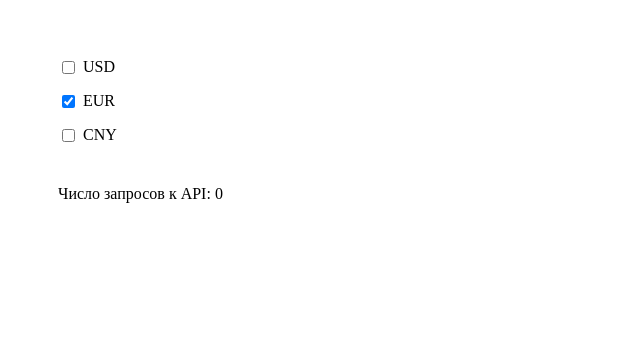
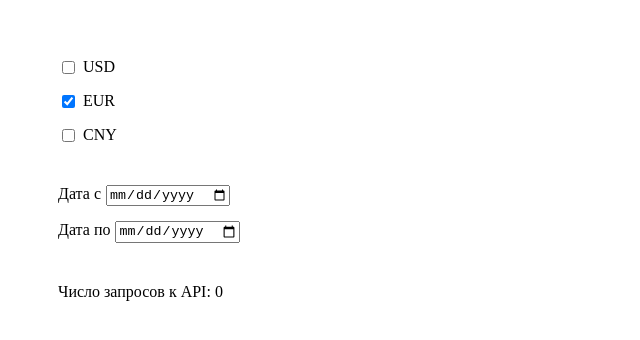
Before and after one commit to SOFG1/currency-rates, a React (Vite) app: page / in a window 1280 px wide. Shown: the top 340 px of the page, without its empty margins (0-640 px from the left). Built offline with nearby package versions, Linux system fonts and the light colour scheme.

Commit message:
add select dates component

```diff
--- /dev/null
+++ b/src/components/SelectDatesComponent.tsx
@@ -0,0 +1,39 @@
+import React, { useCallback } from "react"
+import styled from "styled-components"
+import { DatesType } from "../types"
+
+
+const StyledWrapper = styled.div`
+    margin-bottom: 40px;
+`
+
+const StyledBox = styled.div`
+    display: flex;
+    gap: 5px;
+    margin-bottom: 15px;
+`
+
+interface IProps {
+    selected: DatesType
+    onChange: (v: DatesType) => void
+}
+
+const SelectDatesComponent = React.memo(({selected, onChange}: IProps) => {
+
+    const handleChange = useCallback((value: string, prop: "startDate" | "endDate") => {
+        onChange({...selected, [prop]: value})
+    }, [selected])
+
+    return <StyledWrapper>
+        <StyledBox>
+            <label htmlFor="start-date">Дата с</label>
+            <input type="date" id="start-date" value={selected.startDate} onChange={(e) => handleChange(e.target.value, "startDate")} />
+        </StyledBox>
+        <StyledBox>
+            <label htmlFor="end-date">Дата по</label>
+            <input type="date" id="end-date" value={selected.endDate} onChange={(e) => handleChange(e.target.value, "endDate")} />
+        </StyledBox>
+    </StyledWrapper>
+})
+
+export default SelectDatesComponent
--- a/src/views/CurrenciesView.tsx
+++ b/src/views/CurrenciesView.tsx
@@ -1,7 +1,8 @@
 import React, { useState } from "react"
 import styled from "styled-components"
 import SelectCurrencyComponent from "../components/SelectCurrencyComponent"
-import { CurrencyType } from "../types"
+import { CurrencyType, DatesType } from "../types"
+import SelectDatesComponent from "../components/SelectDatesComponent"
 
 
 const StyledWrapper = styled.div`
@@ -17,13 +18,13 @@ const StyledColumn = styled.div`
 
 const CurrenciesView = React.memo(() => {
     const [selectedCurrency, setSelectedCurrency] = useState<CurrencyType>("eur")
-    const [startDate, setStartDate] = useState<Date>(new Date())
-    const [endDate, setEndDate] = useState<Date>(new Date())
+    const [selectedDate, setSelectedDate] = useState<DatesType>({startDate: "", endDate: ""})
     const [requestsCount, setRequestsCount] = useState<number>(0)
 
     return <StyledWrapper>
         <StyledColumn>
             <SelectCurrencyComponent selected={selectedCurrency} onSelect={setSelectedCurrency} />
+            <SelectDatesComponent selected={selectedDate} onChange={setSelectedDate} />
             <p>Число запросов к API: {requestsCount}</p>
         </StyledColumn>
     </StyledWrapper>
```
Also changed, not shown: src/types.ts (+7 -0 lines).
